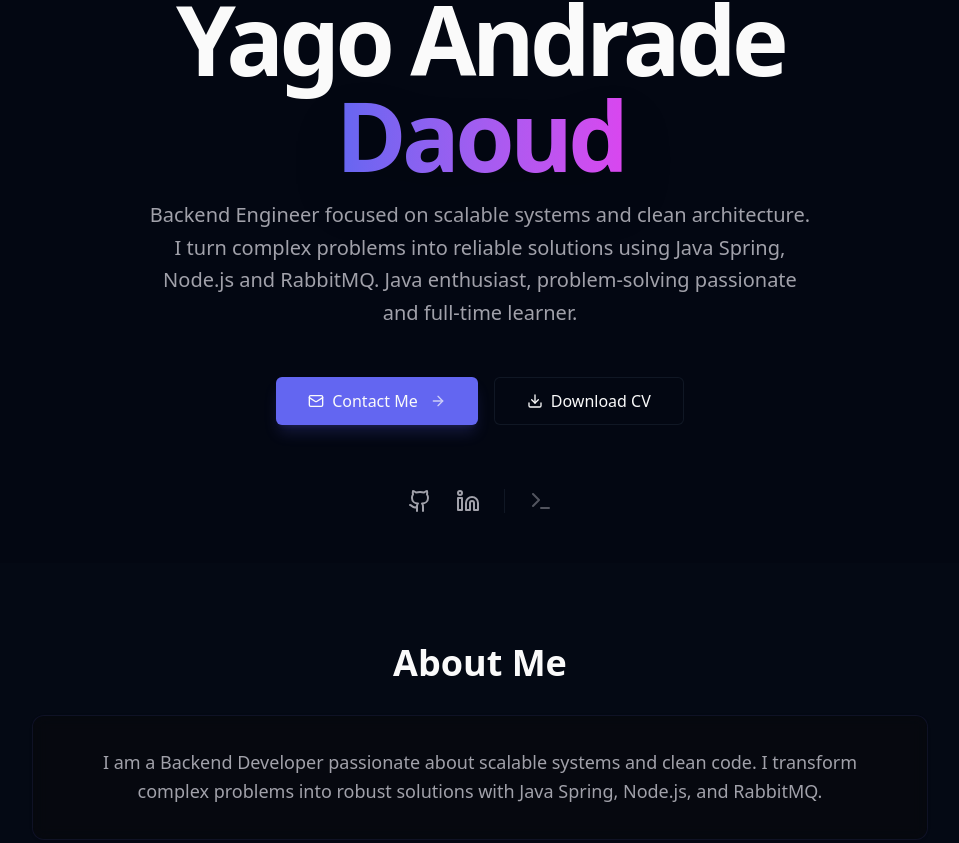
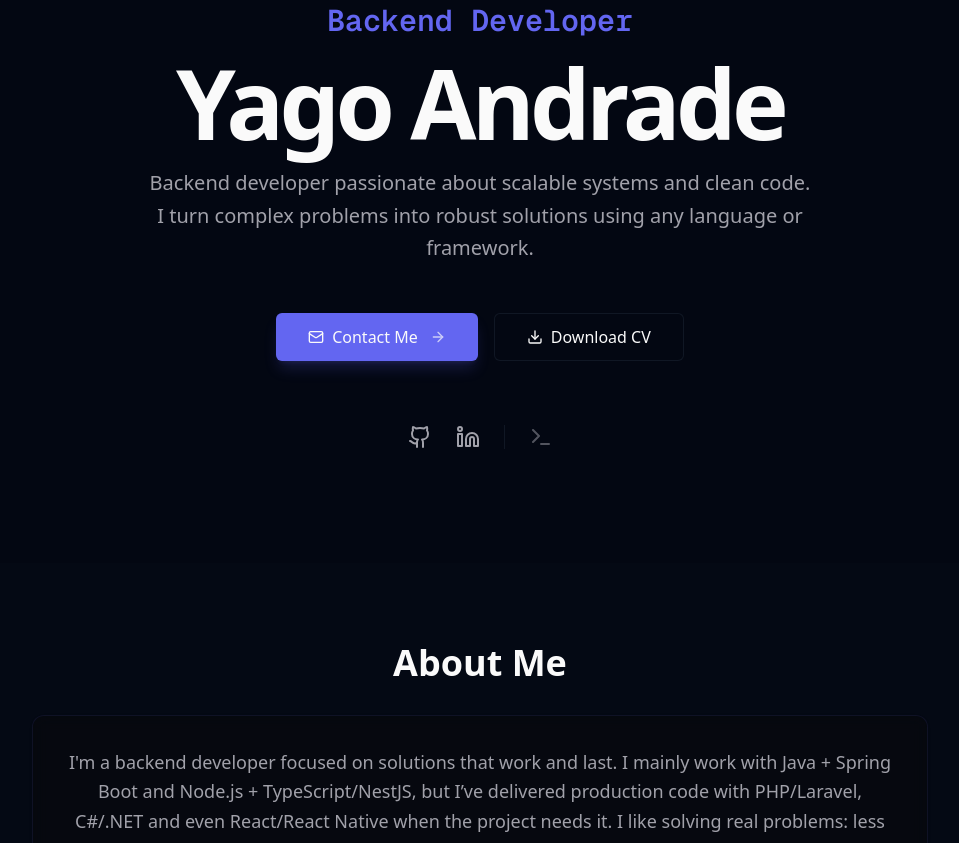
Before and after one commit to yagodaoud/yago-dev-portfolio, a Next.js app: page /en in a window 1280 px wide. Shown: the part 237-1080 px from the top of the page, without its empty margins (160-1119 px from the left). Built offline with nearby package versions, Linux system fonts and the light colour scheme.

Commit message:
feat: Implement initial application structure with i18n, root layout, Hero section, and translation files.

```diff
--- a/app/[locale]/layout.tsx
+++ b/app/[locale]/layout.tsx
@@ -20,7 +20,6 @@ const geistMono = Geist_Mono({
 export const metadata: Metadata = {
   title: "Yago Andrade Daoud | Backend Developer",
   description: "Backend Developer portfolio of Yago Andrade Daoud. Java, Spring Boot, Node.js, RabbitMQ.",
-  // ... other metadata
 };
 
 export default async function RootLayout({
--- a/components/sections/hero.tsx
+++ b/components/sections/hero.tsx
@@ -70,8 +70,7 @@ export function Hero() {
                         transition={{ duration: 0.6, delay: 0.2 }}
                         className="text-5xl md:text-7xl lg:text-8xl font-bold tracking-tighter"
                     >
-                        Yago Andrade <br className="hidden md:block" />
-                        <span className="text-gradient drop-shadow-2xl">Daoud</span>
+                        Yago Andrade<br className="hidden md:block" />
                     </motion.h1>
 
                     <motion.p
--- a/messages/en.json
+++ b/messages/en.json
@@ -1,14 +1,14 @@
 {
   "Hero": {
     "role": "Backend Developer",
-    "description": "Backend Engineer focused on scalable systems and clean architecture. I turn complex problems into reliable solutions using Java Spring, Node.js and RabbitMQ. Java enthusiast, problem-solving passionate and full-time learner.",
+    "description": "Backend developer passionate about scalable systems and clean code. I turn complex problems into robust solutions using any language or framework.",
     "downloadCv": "Download CV",
     "contactMe": "Contact Me",
     "availableForWork": "Available for work"
   },
   "About": {
     "title": "About Me",
-    "content": "I am a Backend Developer passionate about scalable systems and clean code. I transform complex problems into robust solutions with Java Spring, Node.js, and RabbitMQ."
+    "content": "I'm a backend developer focused on solutions that work and last. I mainly work with Java + Spring Boot and Node.js + TypeScript/NestJS, but I’ve delivered production code with PHP/Laravel, C#/.NET and even React/React Native when the project needs it. I like solving real problems: less theory, more working software. If you need someone who understands the business, writes code that won’t become legacy tomorrow, and delivers on time, let’s talk."
   },
   "Experience": {
     "title": "Experience",
--- a/messages/pt.json
+++ b/messages/pt.json
@@ -1,14 +1,14 @@
 {
     "Hero": {
         "role": "Backend Developer",
-        "description": "Backend Developer apaixonado por sistemas escaláveis e código limpo. Transformo problemas complexos em soluções robustas com Java Spring, Node.js e RabbitMQ. Java enthusiast, problem-solving passionate and full-time learner.",
+        "description": "Desenvolvedor backend apaixonado por sistemas escaláveis e código limpo. Transformo problemas complexos em soluções robustas com qualquer linguagem e framework.",
         "downloadCv": "Baixar CV",
         "contactMe": "Entre em contato",
         "availableForWork": "Disponível para trabalho"
     },
     "About": {
         "title": "Sobre Mim",
-        "content": "Sou um Backend Developer apaixonado por sistemas escaláveis e código limpo. Transformo problemas complexos em soluções robustas com Java Spring, Node.js e RabbitMQ."
+        "content": "Sou desenvolvedor backend com foco em soluções que funcionam e duram. Trabalho principalmente com Java + Spring Boot e Node.js + TypeScript/NestJS, mas já entreguei em PHP/Laravel, C#/.NET e até React/React Native quando o projeto pede. Gosto de resolver problemas reais: menos teoria, mais entrega. Se precisa de alguém que entende o negócio, escreve código que não vira legado amanhã e entrega no prazo, podemos conversar."
     },
     "Experience": {
         "title": "Experiência",
@@ -40,9 +40,9 @@
                     "MySQL"
                 ],
                 "description": [
-                    "Criou microservices críticos (proxy interno, integração Mercado Livre, webhook de pedidos com RabbitMQ) → eliminou 100% das consultas manuais",
-                    "Desenvolveu sistema full-stack de gestão de funcionários (Java + Spring + Thymeleaf + HTMX) → automatizou RH e financeiro",
-                    "Implantou CI/CD completo, separação de ambientes e rotinas de release → reduziu drasticamente tempo de deploy e erros em produção"
+                    "Criei microsserviços críticos (proxy interno, integração Mercado Livre, webhook de pedidos com RabbitMQ) → eliminei 100% das consultas manuais",
+                    "Desenvolvi sistema full-stack de gestão de funcionários (Java + Spring + Thymeleaf + HTMX) → automatizei RH e financeiro",
+                    "Implantei CI/CD completo, separação de ambientes e rotinas de release → reduzi drasticamente tempo de deploy e erros em produção"
                 ]
             },
             {
@@ -56,8 +56,8 @@
                     "AWS Lambda"
                 ],
                 "description": [
-                    "Desenvolveu features para +2000 lojas",
-                    "Implementou automações serverless com AWS Lambda → reduziu servidores dedicados"
+                    "Desenvolvi features para +2000 lojas",
+                    "Implementei automações serverless com AWS Lambda → reduzi servidores dedicados"
                 ]
             }
         ]
```
Also changed, not shown: 2 other files (tests, documents, lock files or other folders).
